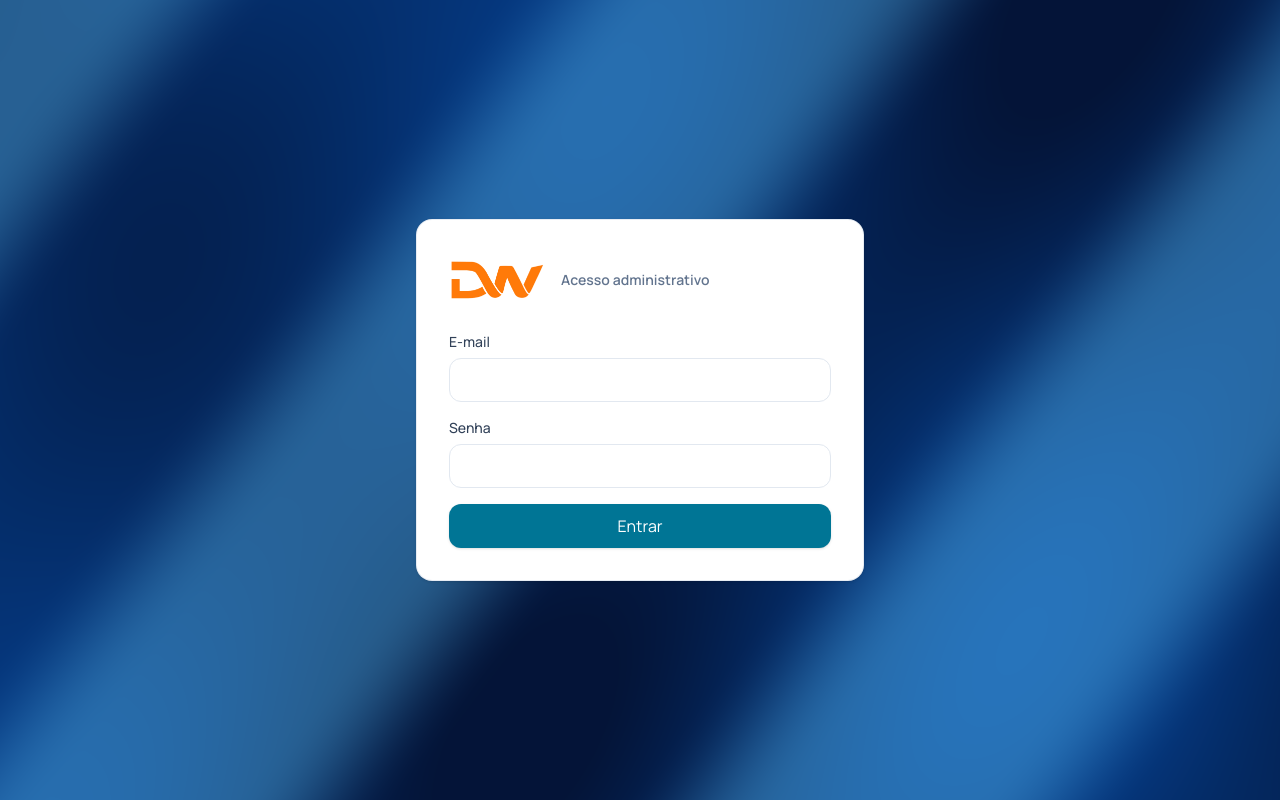
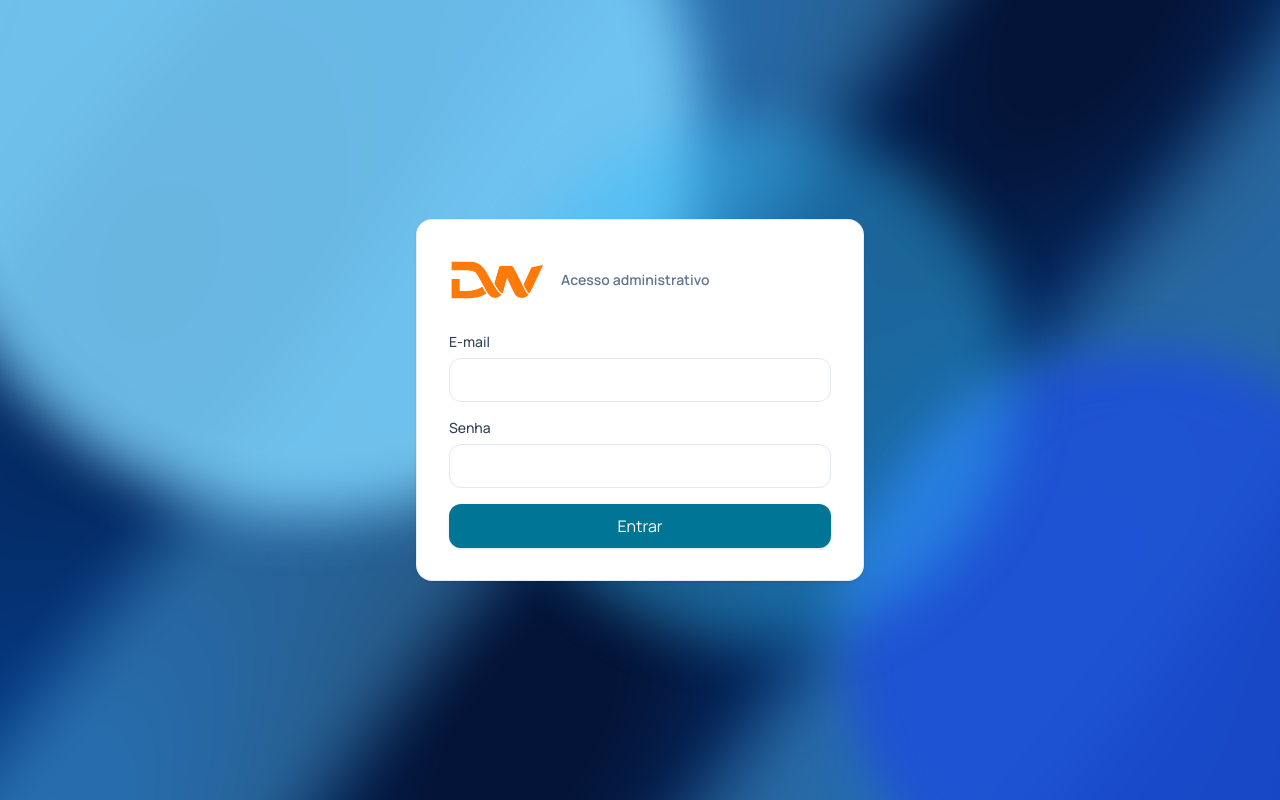
Before and after one commit to caiovpinheiro/sistema-dna-v1, a React (Vite) app in the folder frontend/: page /login in a window 1280 px wide. Built offline with nearby package versions, Linux system fonts and the light colour scheme.

Commit message:
Anima o fundo azul do login e fixa o Sair no rodapé da sidebar.

```diff
--- a/frontend/src/components/fundo-liquido.tsx
+++ b/frontend/src/components/fundo-liquido.tsx
@@ -79,8 +79,11 @@ export function FundoLiquido({ children, className = "" }: { children: ReactNode
   }, []);
 
   return (
-    <div className={`relative min-h-screen overflow-hidden ${className}`}>
+    <div className={`login-liquido relative min-h-screen overflow-hidden ${className}`}>
       <canvas ref={canvasRef} className="absolute inset-0 h-full w-full" aria-hidden="true" />
+      <span className="login-orb login-orb-a" aria-hidden="true" />
+      <span className="login-orb login-orb-b" aria-hidden="true" />
+      <span className="login-orb login-orb-c" aria-hidden="true" />
       <div className="relative z-10 flex min-h-screen items-center justify-center px-4">{children}</div>
     </div>
   );
--- a/frontend/src/components/shell.tsx
+++ b/frontend/src/components/shell.tsx
@@ -140,8 +140,8 @@ export function Shell({ email, notify }: { email: string; notify: (message: stri
           </div>
         </div>
         <div className="min-h-0 flex-1 overflow-x-hidden overflow-y-auto px-2">{nav}</div>
-        <div className="border-t border-white/10 p-2">
-          <button type="button" title="Sair" onClick={() => void logout()} className="flex h-11 w-full items-center gap-3 rounded-xl px-3 text-sm font-semibold text-slate-300 transition duration-200 hover:bg-white/10 hover:text-white">
+        <div className="mt-auto border-t border-white/10 p-2">
+          <button type="button" title="Sair" onClick={() => void logout()} className="flex h-11 w-full items-center gap-3 rounded-xl bg-white/10 px-3 text-sm font-semibold text-white transition duration-200 hover:bg-cyan-400 hover:text-navy-950">
             <LogOut size={18} className="shrink-0" />
             <span className={cn("overflow-hidden whitespace-nowrap transition-all duration-300", expanded ? "max-w-40 opacity-100" : "max-w-0 opacity-0")}>Sair</span>
           </button>
@@ -149,13 +149,13 @@ export function Shell({ email, notify }: { email: string; notify: (message: stri
         </div>
       </aside>
       {open ? <div className="fixed inset-0 z-40 bg-navy-950/50 lg:hidden" onClick={() => setOpen(false)} /> : null}
-      <aside className={cn("fixed inset-y-0 left-0 z-50 w-72 bg-navy-900 p-4 text-white lg:hidden", open ? "translate-x-0" : "hidden")}>
+      <aside className={cn("fixed inset-y-0 left-0 z-50 flex w-72 flex-col bg-navy-900 p-4 text-white lg:hidden", open ? "translate-x-0" : "hidden")}>
         <div className="mb-6 flex items-center justify-between">
           <strong>DNAWORK</strong>
           <button aria-label="Fechar menu" onClick={() => setOpen(false)}><X /></button>
         </div>
-        {nav}
-        <button type="button" onClick={() => void logout()} className="mt-4 flex h-11 w-full items-center gap-3 rounded-xl px-3 text-sm font-semibold text-slate-300 hover:bg-white/10 hover:text-white">
+        <div className="min-h-0 flex-1 overflow-y-auto">{nav}</div>
+        <button type="button" onClick={() => void logout()} className="mt-4 flex h-11 w-full items-center gap-3 rounded-xl bg-white/10 px-3 text-sm font-semibold text-white">
           <LogOut size={18} /> Sair
         </button>
         <p className="truncate px-3 pt-2 text-xs text-slate-400">{email}</p>
--- a/frontend/src/index.css
+++ b/frontend/src/index.css
@@ -32,6 +32,51 @@ button, a {
 @keyframes rise-in {
   from { opacity: 0; transform: translateY(8px); }
   to { opacity: 1; transform: none; }
+}
+
+.login-liquido {
+  background: #071833;
+}
+
+.login-orb {
+  position: absolute;
+  border-radius: 999px;
+  filter: blur(24px);
+  opacity: 0.85;
+  pointer-events: none;
+}
+
+.login-orb-a {
+  width: 52vmax;
+  height: 52vmax;
+  top: -16%;
+  left: -10%;
+  background: #7dd3fc;
+  animation: login-drift 7s ease-in-out infinite alternate;
+}
+
+.login-orb-b {
+  width: 46vmax;
+  height: 46vmax;
+  right: -12%;
+  bottom: -18%;
+  background: #1d4ed8;
+  animation: login-drift 9s ease-in-out infinite alternate-reverse;
+}
+
+.login-orb-c {
+  width: 34vmax;
+  height: 34vmax;
+  top: 28%;
+  left: 36%;
+  background: #38bdf8;
+  opacity: 0.45;
+  animation: login-drift 6s ease-in-out infinite alternate;
+}
+
+@keyframes login-drift {
+  from { transform: translate3d(-8%, 6%, 0) scale(0.92); }
+  to { transform: translate3d(18%, -14%, 0) scale(1.2); }
 }
 
 @keyframes login-pop {
```
